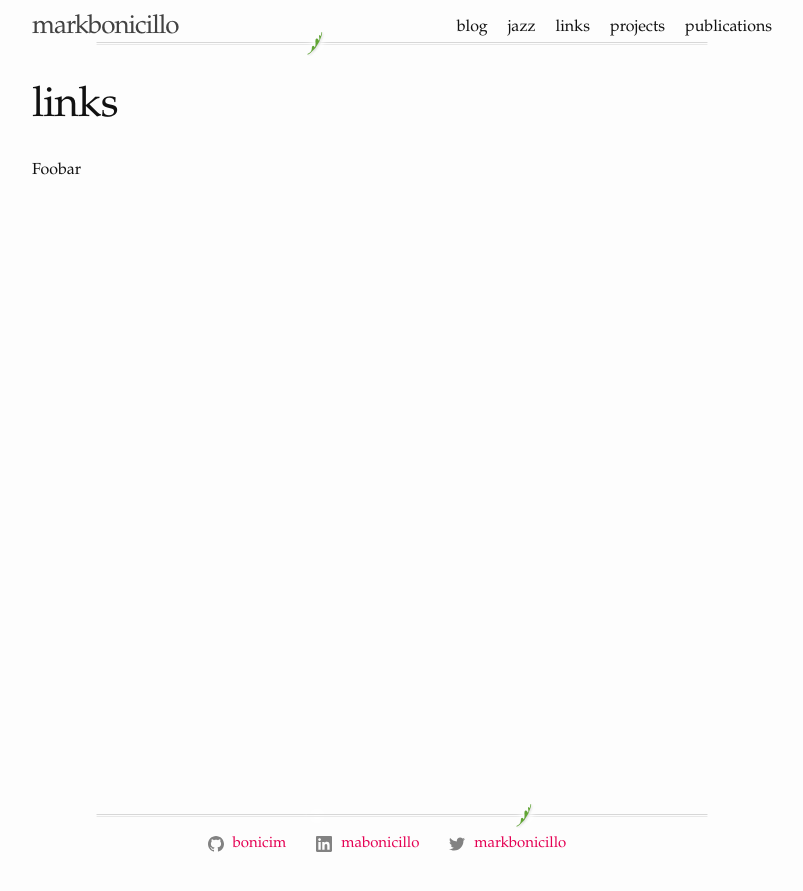
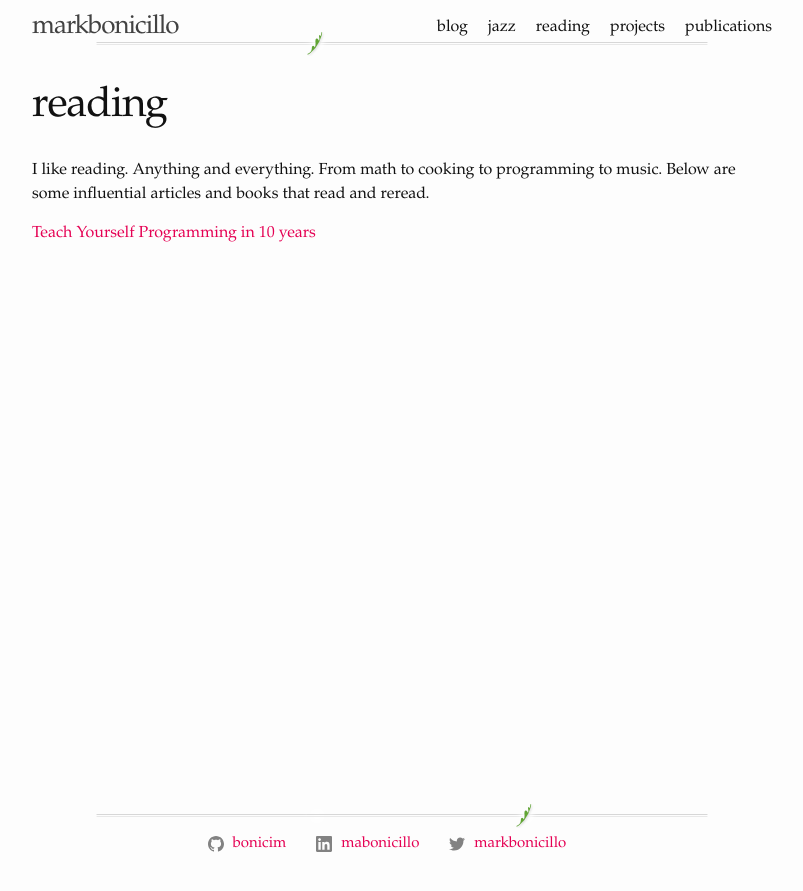
Before and after one commit to bonicim/bonicim.github.io, a Jekyll site: the page built from links.md, in a window 1280 px wide. Shown: the top 891 px of the page, without its empty margins (238-1041 px from the left). Built offline with Jekyll 4.4.1, drawn with Linux system fonts in a browser that asks for light colours.

Commit message:
Add content to top level pages

```diff
--- a/links.md
+++ b/links.md
@@ -1,7 +1,9 @@
 ---
 layout: page
-title: links
-permalink: /links/
+title: reading
+permalink: /reading/
 ---
 
-Foobar
+I like reading. Anything and everything. From math to cooking to programming to music. Below are some influential articles and books that read and reread.
+
+[Teach Yourself Programming in 10 years](https://qz.com/681702/teach-yourself-programming-in-10-years/)
```
Also changed, not shown: jazz.md (+3 -1 lines), projects.md (+3 -1 lines), publications.md (+1 -1 lines).
